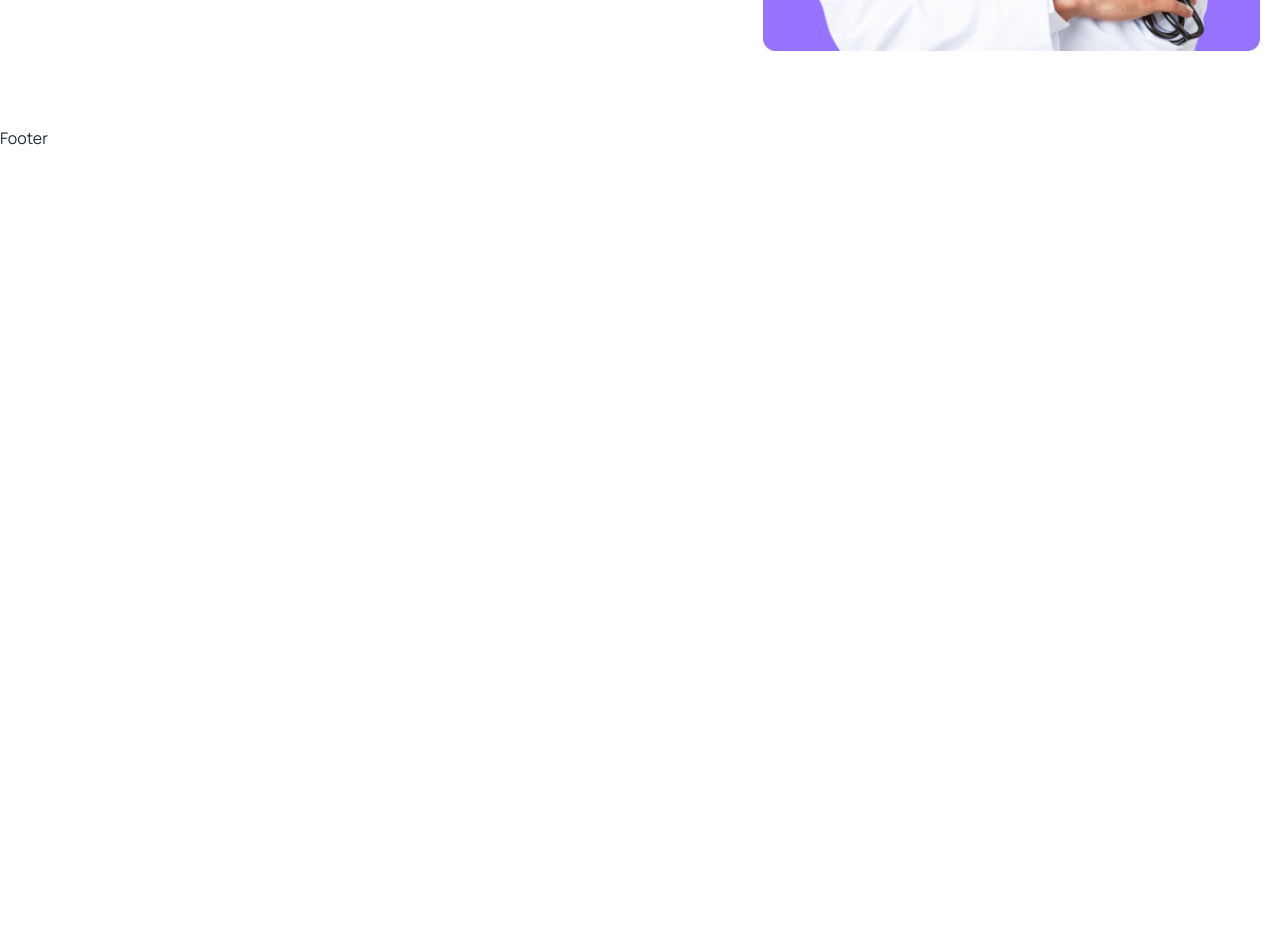
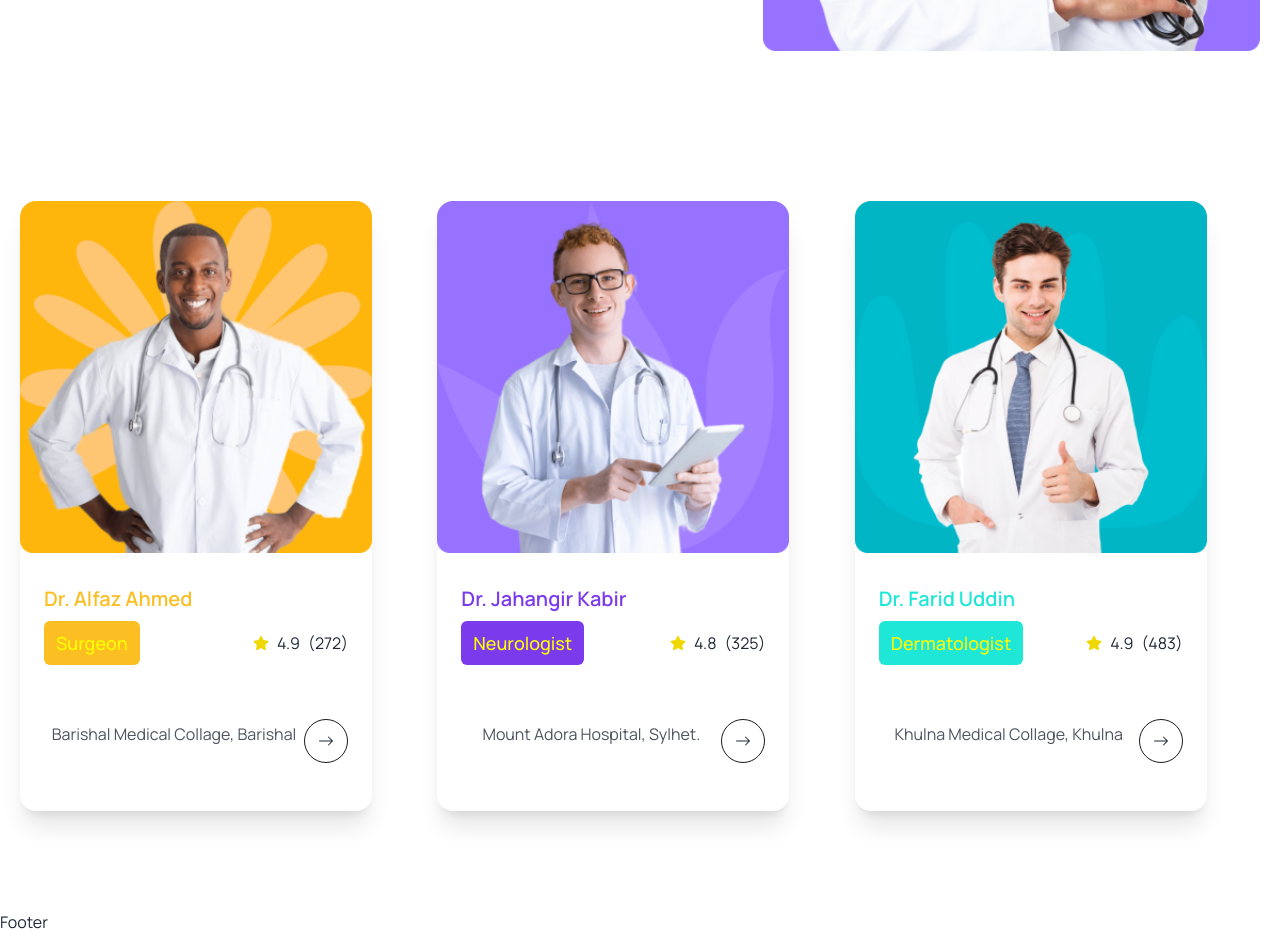
Before and after one commit to codewithriad/madical-booking-app-stripe, a React (Vite) app in the folder client/: page / in a window 1280 px wide. Shown: the part 3680-4614 px from the top of the page. Before the commit the page ends 3830 px from the top, so only its background shows below. Built offline with nearby package versions, Linux system fonts and the light colour scheme.

Commit message:
3 cards of doctors has added

```diff
--- /dev/null
+++ b/client/public/doctors.json
@@ -0,0 +1,33 @@
+
+
+  {
+    "id": "01",
+    "name": "Dr. Alfaz Ahmed",
+    "specialty": "Surgeon",
+    "avgRating": 4.8,
+    "totalRating": 272,
+    "photo": "https://i.ibb.co.com/C5Y5Sj0F/doctor-img01.png",
+    "totalPatients": 1500,
+    "hospital": "Mount Adora Hospital, Sylhet."
+  }
+
+  {
+    "id": "02",
+    "name": "Dr. Saleh Mahmud",
+    "specialty": "Neurologist",
+    "avgRating": 4.8,
+    "totalRating": 272,
+    "photo": "https://i.ibb.co.com/wFMgqgBb/doctor-img02.png",
+    "totalPatients": 1500,
+    "hospital": "Mount Adora Hospital, Barisal.",
+  }
+  {
+    "id": "03",
+    "name": "Dr. Farid Uddin",
+    "specialty": "Dermatologist",
+    "avgRating": 4.8,
+    "totalRating": 272,
+    "photo": "https://i.ibb.co.com/ycyGG371/doctor-img03.png",
+    "totalPatients": 1500,
+    "hospital": "Mount Adora Hospital, Dhaka.",
+  },
--- a/client/src/assets/data/doctors.js
+++ b/client/src/assets/data/doctors.js
@@ -5,32 +5,38 @@ import doctorImg03 from "../images/doctor-img03.png";
 export const doctors = [
   {
     id: "01",
+    batchColor: "#ff0",
+    bgColor: "#fbbf24",
     name: "Dr. Alfaz Ahmed",
     specialty: "Surgeon",
-    avgRating: 4.8,
+    avgRating: 4.9,
     totalRating: 272,
     photo: doctorImg01,
     totalPatients: 1500,
-    hospital: "Mount Adora Hospital, Sylhet.",
+    hospital: "Barishal Medical Collage, Barishal",
   },
   {
     id: "02",
-    name: "Dr. Saleh Mahmud",
+    batchColor: "#ff0",
+    bgColor: "#7c3aed",
+    name: "Dr. Jahangir Kabir",
     specialty: "Neurologist",
     avgRating: 4.8,
-    totalRating: 272,
+    totalRating: 325,
     photo: doctorImg02,
-    totalPatients: 1500,
+    totalPatients: 2500,
     hospital: "Mount Adora Hospital, Sylhet.",
   },
   {
     id: "03",
+    batchColor: "#ff0",
+    bgColor: "#1fe7d7",
     name: "Dr. Farid Uddin",
     specialty: "Dermatologist",
-    avgRating: 4.8,
-    totalRating: 272,
+    avgRating: 4.9,
+    totalRating: 483,
     photo: doctorImg03,
-    totalPatients: 1500,
-    hospital: "Mount Adora Hospital, Sylhet.",
+    totalPatients: 4000,
+    hospital: "Khulna Medical Collage, Khulna",
   },
 ];
--- /dev/null
+++ b/client/src/components/Doctors/DoctorsCard.jsx
@@ -0,0 +1,80 @@
+import { useEffect, useState } from "react";
+import { BsArrowRight } from "react-icons/bs";
+import { FaStar } from "react-icons/fa";
+import { Link } from "react-router-dom";
+import { doctors } from "../../assets/data/doctors";
+
+const DoctorsCard = () => {
+  const [data, setData] = useState([]);
+
+  useEffect(() => {
+    setData(doctors);
+  }, []);
+  return (
+    <>
+      {data.map((doctor, index) => (
+        <div
+          className="card bg-base-100 w-[25rem] sm:w-[22rem] shadow-xl mb-6"
+          key={index}
+        >
+          <figure>
+            <img src={doctor.photo} className="w-full" alt="Shoes" />
+          </figure>
+          <div className="card-body px-6">
+            <h2 className="card-title" style={{ color: doctor.bgColor }}>
+              {doctor.name}
+            </h2>
+
+            <div className="flex justify-between items-center w-full">
+              <div className="flex justify-center items-center ">
+                <p
+                  className="px-3 py-2 rounded-md text-lg font-medium"
+                  style={{
+                    color: doctor.batchColor,
+                    backgroundColor: doctor.bgColor,
+                  }}
+                >
+                  {doctor.specialty}
+                </p>
+              </div>
+              <div className="flex justify-between items-center gap-2">
+                <FaStar fill="#f0d805" />
+                <p>{doctor.avgRating}</p>
+                <p>({doctor.totalRating})</p>
+              </div>
+            </div>
+
+            <div className="flex items-center py-4">
+              <p className="text-base leading-7 text-textColor font-normal mt-4 text-center">
+                {doctor.hospital}
+              </p>
+              <Link
+                to="/doctors"
+                className="w-[44px] h-[44px] rounded-full border border-solid border-[#181A1E] mt-[30px] mx-auto flex items-center justify-center group hover:bg-primaryColor hover:text-white hover:border-none"
+              >
+                <BsArrowRight />
+              </Link>
+            </div>
+
+          </div>
+
+
+
+        </div>
+      ))}
+    </>
+  );
+};
+
+export default DoctorsCard;
+
+//  {
+//     id: "01",
+//     name: "Dr. Alfaz Ahmed",
+//     specialty: "Surgeon",
+//     avgRating: 4.8,
+//     totalRating: 272,
+//     photo: doctorImg01,
+//     totalPatients: 1500,
+//     hospital: "Mount Adora Hospital, Sylhet.",
+//   }
--- /dev/null
+++ b/client/src/components/Doctors/DoctorsList.jsx
@@ -0,0 +1,20 @@
+import DoctorsCard from "./DoctorsCard";
+
+const DoctorsList = () => {
+  return (
+    <>
+      <section>
+        <div className="container">
+
+            <div className="grid grid-cols-1 md:grid-cols-2 lg:grid-cols-2 xl:grid-cols-3 gap-3">
+            <DoctorsCard />
+          </div>
+
+
+        </div>
+      </section>
+    </>
+  );
+};
+
+export default DoctorsList;
--- a/client/src/pages/Home.jsx
+++ b/client/src/pages/Home.jsx
@@ -8,6 +8,7 @@ import icon03 from "../assets/images/icon03.png";
 import { BsArrowRight } from "react-icons/bs";
 import { Link } from "react-router-dom";
 import About from "../components/About/About";
+import DoctorsList from "../components/Doctors/DoctorsList";
 import Features from "../components/Feature/Features";
 import ServiceList from "../components/Services/ServiceList";
 const Home = () => {
@@ -165,6 +166,10 @@ const Home = () => {
       {/* Feature Section */}
 
       <Features/>
+
+      {/* Our Great doctors */}
+
+      <DoctorsList/>
     </>
   );
 };
```
